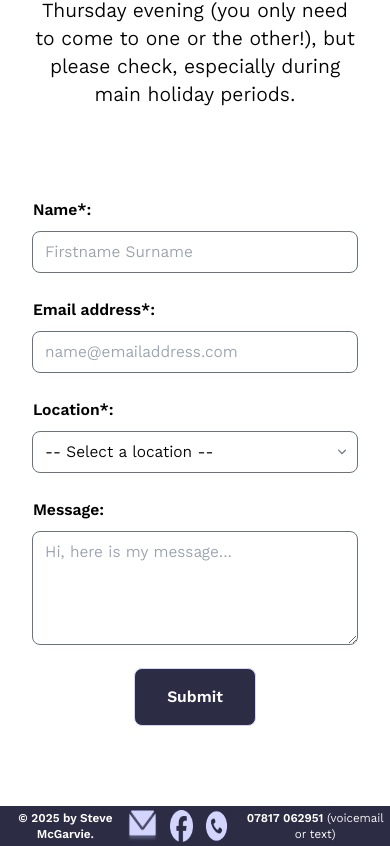
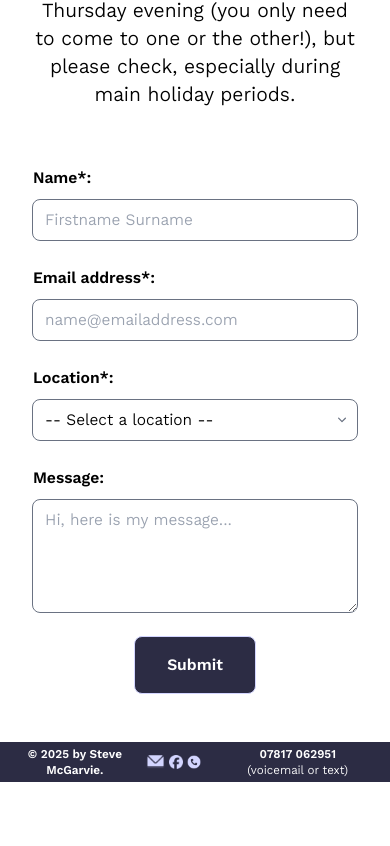
Before and after one commit to stelisevil/steve-mcgarvie-music, a React (Vite) app: page /choir in a window 390 px wide. Shown: the part 4911-5757 px from the top of the page. After the commit the page ends 5693 px from the top, so only its background shows below. Built offline with nearby package versions, Linux system fonts and the light colour scheme.

Commit message:
fixed some footer and fixed some form paddings

```diff
--- a/src/components/Footer/index.tsx
+++ b/src/components/Footer/index.tsx
@@ -5,24 +5,30 @@ import phone from "./phone.png";
 export const Footer = () => (
   <footer className="p-1 text-xs font-semibold text-white md:p-6 md:text-2xl bg-brand-dark">
     <div className="flex justify-between mx-auto max-w-7xl">
-      <div>© 2025 by Steve McGarvie.</div>
-      <div className="flex flex-row gap-4">
-        <div className="flex flex-row items-center gap-3">
+      <div className="flex items-center">© 2025 by Steve McGarvie.</div>
+      <div className="flex flex-row gap-2 md:gap-4">
+        <div className="flex flex-row items-center gap-1 md:gap-3">
           <a href="mailto:steve@stevemcgarviemusic.com">
-            <img className="h-8" src={email} alt="email" />
+            <img className="md:max-h-8 max-h-4" src={email} alt="email" />
           </a>
           <a
             href="http://facebook.com/profile.php?id=61558071397513"
             target="_blank"
           >
-            <img className="h-8" src={facebook} alt="facebook logo" />
+            <img
+              className="md:max-h-8 max-h-4"
+              src={facebook}
+              alt="facebook logo"
+            />
           </a>
           <a href="tel:07817062951">
-            <img className="h-8" src={phone} alt="phone" />
+            <img className="md:max-h-8 max-h-4" src={phone} alt="phone" />
           </a>
         </div>
-        <div>
-          <a href="tel:07817062951">07817 062951</a>{" "}
+        <div className="flex flex-wrap items-center justify-center">
+          <a className="mx-2" href="tel:07817062951">
+            07817 062951
+          </a>{" "}
           <span className="font-normal">(voicemail or text)</span>
         </div>
       </div>
--- a/src/pages/Choir/index.tsx
+++ b/src/pages/Choir/index.tsx
@@ -162,7 +162,7 @@ export const Choir = () => {
         </div>
 
         <form
-          className="flex flex-col items-center justify-center gap-4 p-8"
+          className="flex flex-col items-center justify-center gap-4 px-8"
           onSubmit={handleSubmit(onSubmit)}
         >
           <FormLayout error={errors.name} name="name" label="Name" required>
--- a/src/pages/Music/index.tsx
+++ b/src/pages/Music/index.tsx
@@ -74,7 +74,7 @@ export const Music = () => {
         </div>
 
         <form
-          className="flex flex-col items-center justify-center gap-4 p-8"
+          className="flex flex-col items-center justify-center gap-4 px-8"
           onSubmit={handleSubmit(onSubmit)}
         >
           <FormLayout error={errors.name} name="name" label="Name" required>
--- a/src/pages/Tuition/index.tsx
+++ b/src/pages/Tuition/index.tsx
@@ -65,7 +65,7 @@ export const Tuition = () => {
         </div>
 
         <form
-          className="flex flex-col items-center justify-center gap-4 p-8"
+          className="flex flex-col items-center justify-center gap-4 px-8"
           onSubmit={handleSubmit(onSubmit)}
         >
           <FormLayout error={errors.name} name="name" label="Name" required>
```
